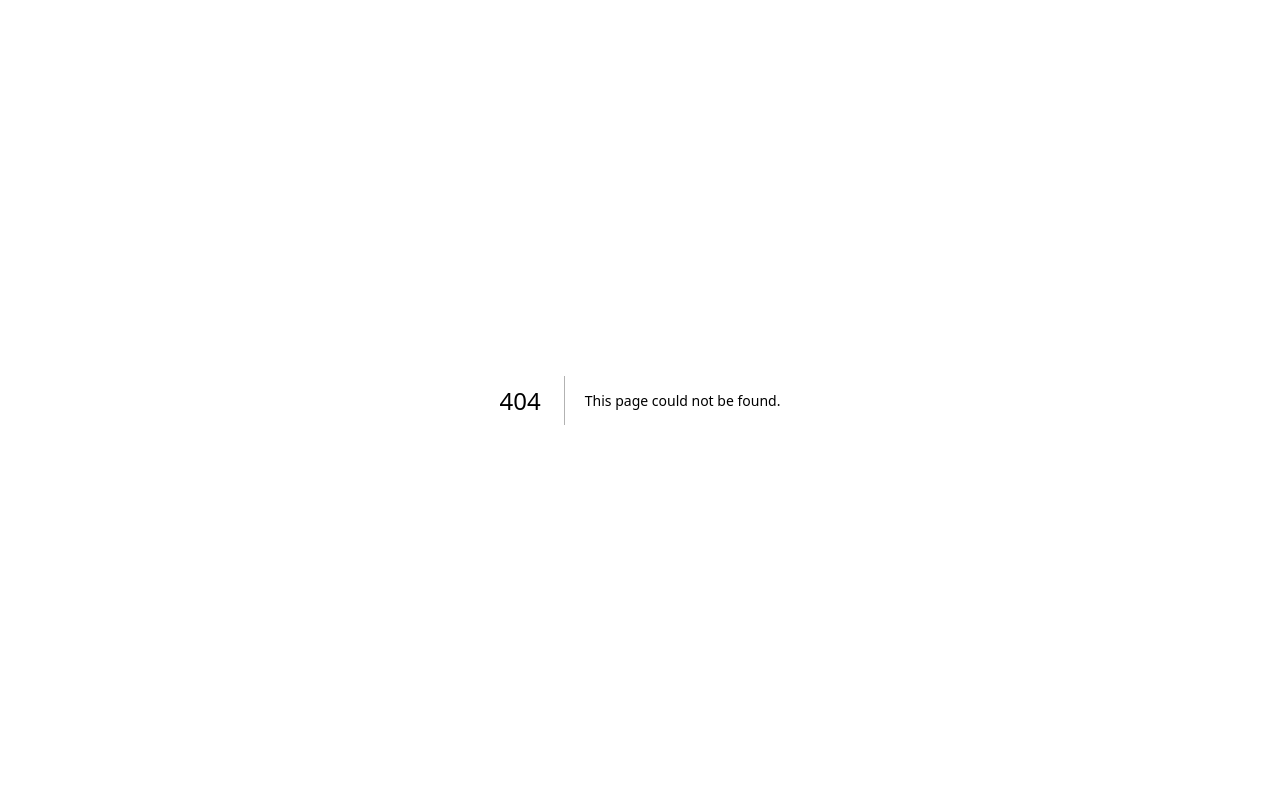
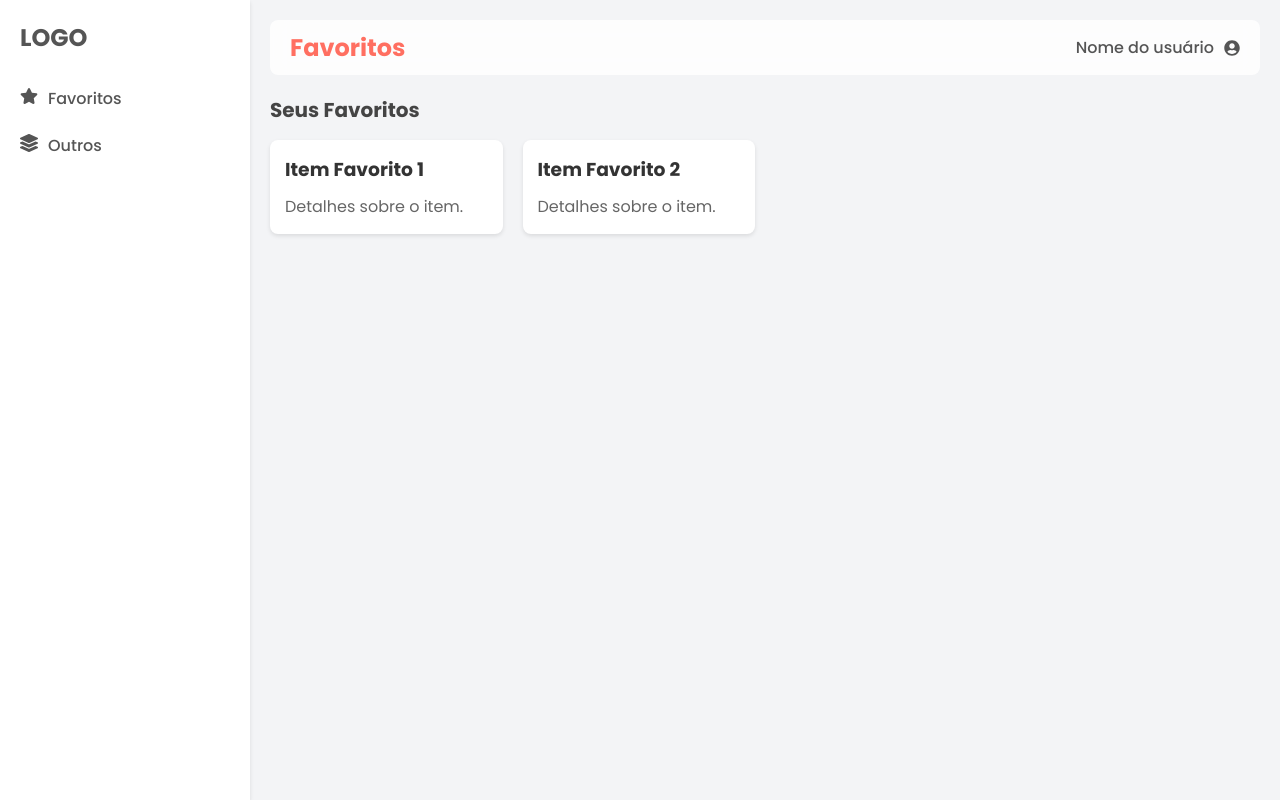
Before and after one commit to vin1i/GestaoDeTarefas_Front, a Next.js app: page /favoritos in a window 1280 px wide. Before the commit this address had no page. Built offline with nearby package versions, Linux system fonts and the light colour scheme.

Commit message:
Criação dos diretórios de cada seção

```diff
--- /dev/null
+++ b/src/app/favoritos/page.module.css
@@ -0,0 +1,43 @@
+/* Estilos específicos para Favoritos */
+.pageTitle {
+  font-size: 24px;
+  font-weight: bold;
+  color: #ff6f61; /* Cor personalizada */
+}
+
+
+.sectionTitle {
+  font-size: 20px;
+  color: #444;
+  margin-bottom: 15px;
+}
+
+.favoriteGrid {
+  display: grid;
+  grid-template-columns: repeat(auto-fill, minmax(200px, 1fr));
+  gap: 20px;
+}
+
+.favoriteCard {
+  cursor: pointer;
+  background-color: #fff;
+  padding: 15px;
+  border-radius: 8px;
+  box-shadow: 0 2px 4px rgba(0, 0, 0, 0.1);
+  transition: transform 0.3s ease, box-shadow 0.3s ease;
+}
+
+.favoriteCard:hover {
+  transform: translateY(-5px);
+  box-shadow: 0 4px 8px rgba(0, 0, 0, 0.2);
+}
+
+.favoriteCard h3 {
+  margin: 0 0 10px;
+  color: #333;
+}
+
+.favoriteCard p {
+  margin: 0;
+  color: #666;
+}
--- /dev/null
+++ b/src/app/favoritos/page.tsx
@@ -0,0 +1,48 @@
+import styles from "./page.module.css";
+import homeStyles from "../home/page.module.css"; // Reutilizando estilos da Home
+import {
+  FaStar,
+
+  FaLayerGroup,
+} from "react-icons/fa";
+import UserInfo from "../home/UserInfo";
+import Link from "next/link";
+export default function Favoritos() {
+  return (
+    <div className={homeStyles.container}>
+      {/* Sidebar permanece igual */}
+      <aside className={homeStyles.sidebar}>
+        <div className={homeStyles.logo}>LOGO</div>
+        <nav>
+          <ul>
+           <Link href="favoritos"> <li><span className={homeStyles.icon}><FaStar /></span> Favoritos</li></Link>
+           <Link href="home"> <li><span className={homeStyles.icon}>< FaLayerGroup /></span> Outros</li></Link>
+          </ul>
+        </nav>
+      </aside>
+
+      {/* Conteúdo principal */}
+      <main className={homeStyles.mainContent}>
+        <header className={homeStyles.header}>
+          <h1 className={styles.pageTitle}>  Favoritos</h1>
+          <UserInfo/>
+        </header>
+
+        {/* Conteúdo específico da página */}
+        <section>
+          <h2 className={styles.sectionTitle}>Seus Favoritos</h2>
+          <div className={styles.favoriteGrid}>
+            <div className={styles.favoriteCard}>
+              <h3>Item Favorito 1</h3>
+              <p>Detalhes sobre o item.</p>
+            </div>
+            <div className={styles.favoriteCard}>
+              <h3>Item Favorito 2</h3>
+              <p>Detalhes sobre o item.</p>
+            </div>
+          </div>
+        </section>
+      </main>
+    </div>
+  );
+}
```
Also changed, not shown: src/app/projects/page.module.css (added), src/app/projects/page.tsx (added), src/app/tasks/page.module.css (added), src/app/tasks/page.tsx (added).
